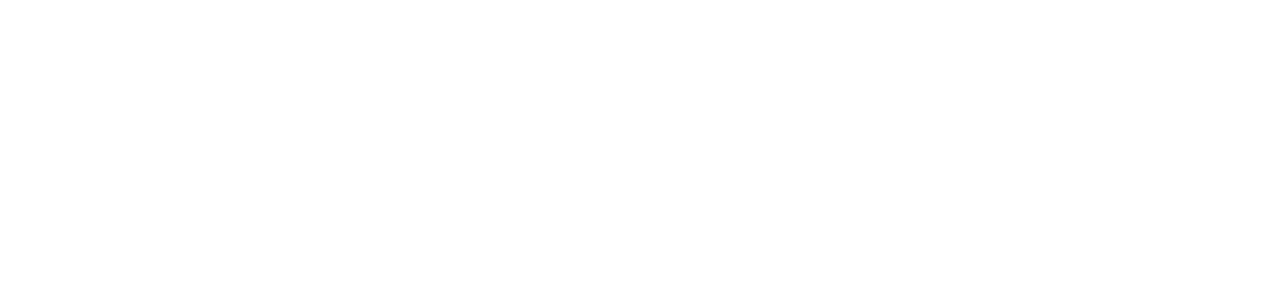
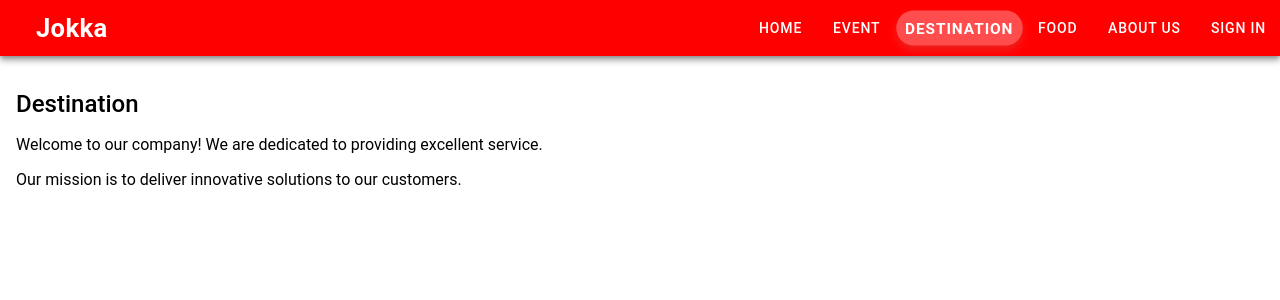
Before and after one commit to reynaldabnerr/Jokka-Web, a React (Vite) app: page /destination in a window 1280 px wide. Shown: the top 300 px of the page. Built offline with nearby package versions, Linux system fonts and the light colour scheme; no server answers.

Commit message:
add all main pages

```diff
--- a/src/App.tsx
+++ b/src/App.tsx
@@ -27,6 +27,9 @@
 /* Theme variables */
 import "./theme/variables.css";
 import Us from "./pages/us/Us";
+import Destination from "./pages/destination/Destination";
+import Food from "./pages/food/Food";
+import Event from "./pages/event/Event"; // Add this line to import the Event component
 
 setupIonicReact();
 
@@ -53,6 +56,15 @@
         <Route exact path="/edit-profile">
           <EditProfile />
         </Route>
+        <Route exact path="/event">
+          <Event />
+        </Route>
+        <Route exact path="/food">
+          <Food />
+        </Route>
+        <Route exact path="/destination">
+          <Destination />
+        </Route>
         <Route exact path="/">
           <Redirect to="/home" />
         </Route>
@@ -61,4 +73,7 @@
   </IonApp>
 );
 
+
+
+
 export default App;
--- a/src/pages/destination/Destination.tsx
+++ b/src/pages/destination/Destination.tsx
@@ -0,0 +1,41 @@
+// src/pages/destination/Destination.tsx
+import {
+  IonContent,
+  IonHeader,
+  IonPage,
+  IonTitle,
+  IonToolbar,
+  IonButton,
+} from "@ionic/react";
+import { useHistory } from "react-router-dom";
+import NavBar from "../../components/NavBar";
+
+const Destination: React.FC = () => {
+  const history = useHistory();
+
+  return (
+    <IonPage>
+      <NavBar />
+      <IonContent fullscreen className="ion-padding">
+        <IonHeader collapse="condense">
+          <IonToolbar>
+            <IonTitle size="large">Destination</IonTitle>
+          </IonToolbar>
+        </IonHeader>
+        <div>
+          <h2>Destination</h2>
+          {/* Add destination content here */}
+          <p>
+            Welcome to our company! We are dedicated to providing excellent
+            service.
+          </p>
+          <p>
+            Our mission is to deliver innovative solutions to our customers.
+          </p>
+        </div>
+      </IonContent>
+    </IonPage>
+  );
+};
+
+export default Destination;
--- a/src/pages/event/Event.tsx
+++ b/src/pages/event/Event.tsx
@@ -0,0 +1,41 @@
+// src/pages/event/Event.tsx
+import {
+  IonContent,
+  IonHeader,
+  IonPage,
+  IonTitle,
+  IonToolbar,
+  IonButton,
+} from "@ionic/react";
+import { useHistory } from "react-router-dom";
+import NavBar from "../../components/NavBar";
+
+const Event: React.FC = () => {
+  const history = useHistory();
+
+  return (
+    <IonPage>
+      <NavBar />
+      <IonContent fullscreen className="ion-padding">
+        <IonHeader collapse="condense">
+          <IonToolbar>
+            <IonTitle size="large">Event</IonTitle>
+          </IonToolbar>
+        </IonHeader>
+        <div>
+          <h2>Event</h2>
+          {/* Add event content here */}
+          <p>
+            Welcome to our event! We are dedicated to providing excellent
+            service.
+          </p>
+          <p>
+            Our mission is to deliver innovative solutions to our customers.
+          </p>
+        </div>
+      </IonContent>
+    </IonPage>
+  );
+};
+
+export default Event;
--- a/src/pages/food/Food.tsx
+++ b/src/pages/food/Food.tsx
@@ -0,0 +1,41 @@
+// src/pages/food/Food.tsx
+import {
+    IonContent,
+    IonHeader,
+    IonPage,
+    IonTitle,
+    IonToolbar,
+    IonButton,
+} from "@ionic/react";
+import { useHistory } from "react-router-dom";
+import NavBar from "../../components/NavBar";
+
+const Food: React.FC = () => {
+    const history = useHistory();
+
+    return (
+        <IonPage>
+            <NavBar />
+            <IonContent fullscreen className="ion-padding">
+                <IonHeader collapse="condense">
+                    <IonToolbar>
+                        <IonTitle size="large">Food</IonTitle>
+                    </IonToolbar>
+                </IonHeader>
+                <div>
+                    <h2>Food</h2>
+                    {/* Add food content here */}
+                    <p>
+                        Welcome to our food page! We are dedicated to providing excellent
+                        culinary experiences.
+                    </p>
+                    <p>
+                        Our mission is to deliver innovative and delicious food to our customers.
+                    </p>
+                </div>
+            </IonContent>
+        </IonPage>
+    );
+};
+
+export default Food;
```
